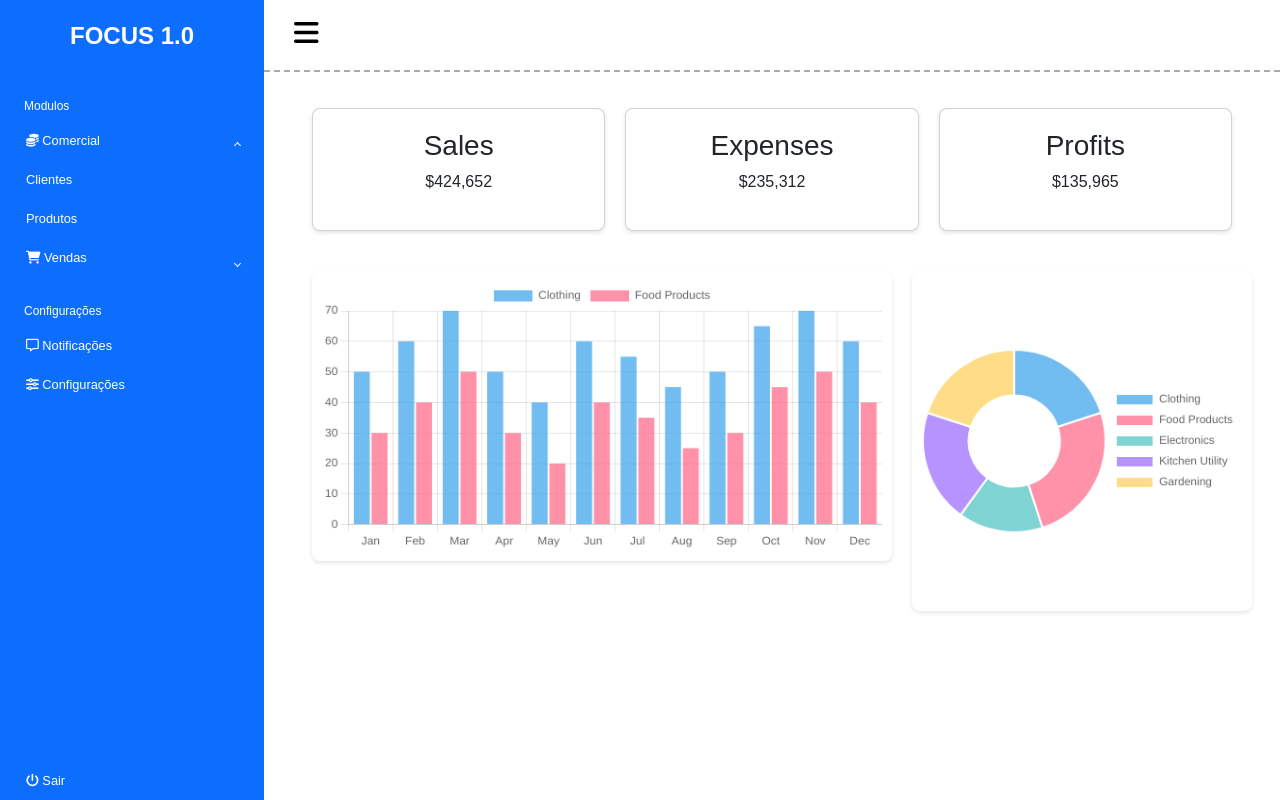
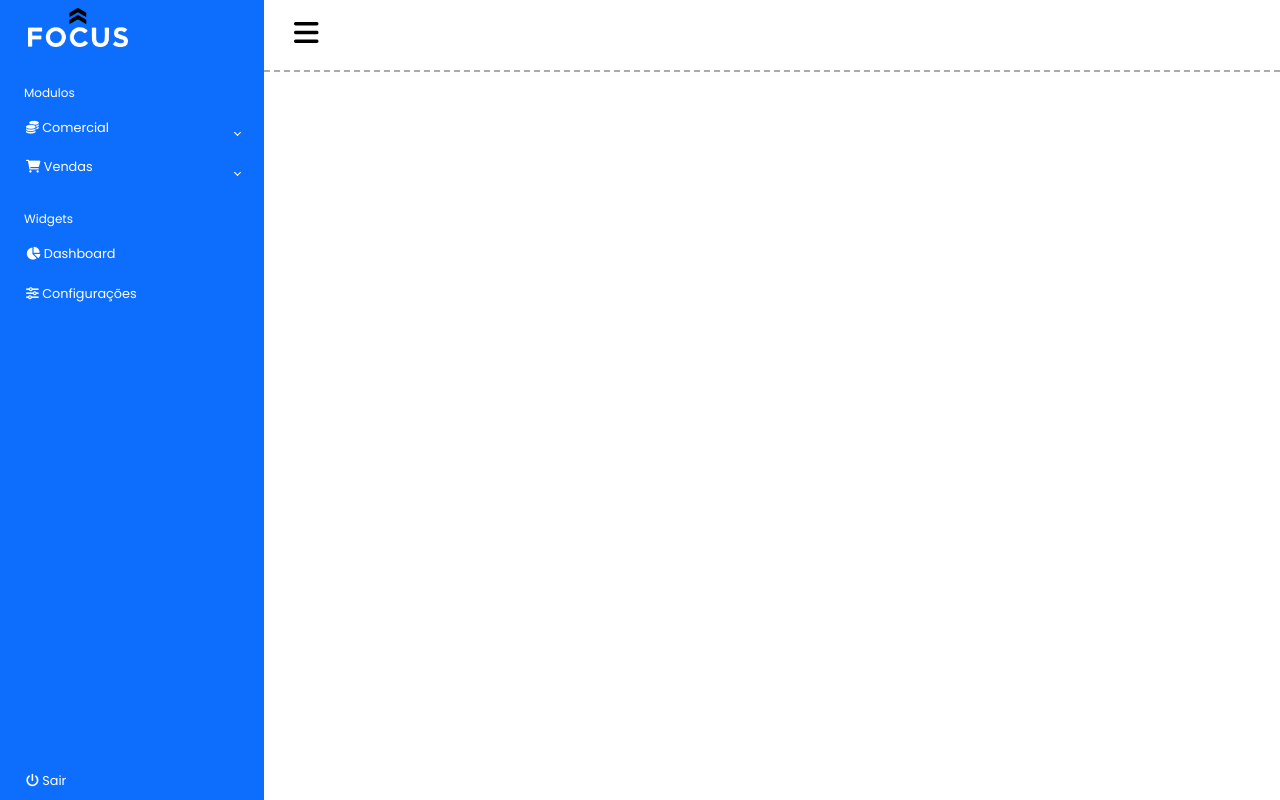
Before and after one commit to sergiodsiqueira/unimar, a PHP site: page /projeto/menu.php in a window 1280 px wide, after a click on "Comercial". Run offline with PHP 8.4, Linux system fonts and the light colour scheme.

Commit message:
Add Clientes
Listagem de Clientes
Menu Funcional

```diff
--- /dev/null
+++ b/dashboard.css
@@ -0,0 +1,34 @@
+@import url('https://fonts.googleapis.com/css2?family=Poppins:ital,wght@0,100;0,200;0,300;0,400;0,500;0,600;0,700;0,800;0,900;1,100;1,200;1,300;1,400;1,500;1,600;1,700;1,800;1,900&display=swap');
+
+body {
+    font-family: 'Poppins', sans-serif;
+}
+
+.dashboard {
+  display: grid;
+  grid-template-columns: repeat(3, 1fr);
+  gap: 20px;
+  padding: 20px;
+}
+
+.card {
+  background: #fff;
+  padding: 20px;
+  border-radius: 8px;
+  box-shadow: 0 2px 4px rgba(0, 0, 0, 0.1);
+  text-align: center;
+}
+
+.chart-container {
+  display: grid;
+  grid-template-columns: 2fr 1fr;
+  gap: 20px;
+  padding: 20px;
+}
+
+canvas {
+  background: #fff;
+  border-radius: 8px;
+  box-shadow: 0 2px 4px rgba(0, 0, 0, 0.1);
+  padding: 10px;
+}
--- a/dashboard.php
+++ b/dashboard.php
@@ -1,57 +1,15 @@
-<!DOCTYPE html>
-<html lang="en">
-<head>
-    <meta charset="UTF-8">
-    <meta name="viewport" content="width=device-width, initial-scale=1.0">
-    <title>Dashboard</title>
-    <script src="https://cdn.jsdelivr.net/npm/chart.js"></script>
-    <style>
-        body {
-            font-family: Arial, sans-serif;
-            margin: 0;
-            padding: 0;
-            background-color: #f4f6f9;
-        }
-        .dashboard {
-            display: grid;
-            grid-template-columns: repeat(3, 1fr);
-            gap: 20px;
-            padding: 20px;
-        }
-        .card {
-            background: #fff;
-            padding: 20px;
-            border-radius: 8px;
-            box-shadow: 0 2px 4px rgba(0, 0, 0, 0.1);
-            text-align: center;
-        }
-        .chart-container {
-            display: grid;
-            grid-template-columns: 2fr 1fr;
-            gap: 20px;
-            padding: 20px;
-        }
-        canvas {
-            background: #fff;
-            border-radius: 8px;
-            box-shadow: 0 2px 4px rgba(0, 0, 0, 0.1);
-            padding: 10px;
-        }
-    </style>
-</head>
-<body>
 <div class="dashboard">
     <div class="card">
-            <h3>Sales</h3>
-            <p>$424,652</p>
+        <h3>Pré pedidos</h3>
+        <p>R$ 424,65</p>
     </div>
     <div class="card">
-            <h3>Expenses</h3>
-            <p>$235,312</p>
+        <h3>Pedidos Efetivados</h3>
+        <p>R$ 235,31</p>
     </div>
     <div class="card">
-            <h3>Profits</h3>
-            <p>$135,965</p>
+        <h3>Faturados</h3>
+        <p>R$ 135,96</p>
     </div>
 </div>
 <div class="chart-container">
@@ -63,61 +21,5 @@
     </div>
 </div>
 
-    <script>
-        // Gráfico de vendas mensais
-        const ctx1 = document.getElementById('monthlySales').getContext('2d');
-        new Chart(ctx1, {
-            type: 'bar',
-            data: {
-                labels: ['Jan', 'Feb', 'Mar', 'Apr', 'May', 'Jun', 'Jul', 'Aug', 'Sep', 'Oct', 'Nov', 'Dec'],
-                datasets: [
-                    {
-                        label: 'Clothing',
-                        data: [50, 60, 70, 50, 40, 60, 55, 45, 50, 65, 70, 60],
-                        backgroundColor: 'rgba(54, 162, 235, 0.7)'
-                    },
-                    {
-                        label: 'Food Products',
-                        data: [30, 40, 50, 30, 20, 40, 35, 25, 30, 45, 50, 40],
-                        backgroundColor: 'rgba(255, 99, 132, 0.7)'
-                    }
-                ]
-            },
-            options: {
-                responsive: true,
-                plugins: {
-                    legend: { position: 'top' }
-                },
-                scales: {
-                    y: { beginAtZero: true }
-                }
-            }
-        });
-
-        // Gráfico de vendas por departamento
-        const ctx2 = document.getElementById('departmentSales').getContext('2d');
-        new Chart(ctx2, {
-            type: 'doughnut',
-            data: {
-                labels: ['Clothing', 'Food Products', 'Electronics', 'Kitchen Utility', 'Gardening'],
-                datasets: [{
-                    data: [20, 25, 15, 20, 20],
-                    backgroundColor: [
-                        'rgba(54, 162, 235, 0.7)',
-                        'rgba(255, 99, 132, 0.7)',
-                        'rgba(75, 192, 192, 0.7)',
-                        'rgba(153, 102, 255, 0.7)',
-                        'rgba(255, 205, 86, 0.7)'
-                    ]
-                }]
-            },
-            options: {
-                responsive: true,
-                plugins: {
-                    legend: { position: 'right' }
-                }
-            }
-        });
-    </script>
-</body>
-</html>
+<script src="https://cdn.jsdelivr.net/npm/chart.js"></script>
+<script src="dashboard.js"></script>
--- a/login.css
+++ b/login.css
@@ -1,3 +1,9 @@
+@import url('https://fonts.googleapis.com/css2?family=Poppins:ital,wght@0,100;0,200;0,300;0,400;0,500;0,600;0,700;0,800;0,900;1,100;1,200;1,300;1,400;1,500;1,600;1,700;1,800;1,900&display=swap');
+
+body {
+    font-family: 'Poppins', sans-serif;
+}
+
 * {
   margin: 0;
   padding: 0;
--- a/menu.css
+++ b/menu.css
@@ -1,7 +1,7 @@
-@import url('https://fonts.googleapis.com/css?family=Roboto:300,400,500,700&display=swap');
+@import url('https://fonts.googleapis.com/css2?family=Poppins:ital,wght@0,100;0,200;0,300;0,400;0,500;0,600;0,700;0,800;0,900;1,100;1,200;1,300;1,400;1,500;1,600;1,700;1,800;1,900&display=swap');
 
 body {
-    font-family: 'Roboto', sans-serif;
+    font-family: 'Poppins', sans-serif;
 }
 
 h1 {
@@ -58,25 +58,25 @@
 }
 
 .sidebar-logo {
-    padding: 1.15rem 1.5rem;
-    text-align: center;
+  padding: 0.5rem 0.5rem;
+  text-align: left;
+  margin-left: 20px;
+  height: 60px;
 }
 
-.sidebar-logo a {
-    color: #FFF;
-    font-weight: 800;
-    font-size: 1.5rem;
+.logo-menu {
+    width: 100px;
 }
 
 .sidebar-header {
-    color: #FFF;
-    font-size: .75rem;
-    padding: 1.5rem 1.5rem .375rem;
+  color: #fff;
+  font-size: 0.75rem;
+  padding: 1.5rem 1.5rem 0.375rem;
 }
 
 a.sidebar-link {
-    padding: .625rem 1.625rem;
-    color: #FFF;
+  padding: 0.625rem 1.625rem;
+  color: #fff;
   position: relative;
   transition: all 0.35s;
   display: block;
@@ -87,28 +87,25 @@
   background-color: #f9f6f630;
 }
 
-.sidebar-link[data-bs-toggle="collapse"]::after {
+.sidebar-link[data-bs-toggle='collapse']::after {
   border: solid;
-    border-width: 0 .075rem .075rem 0;
-    content: "";
+  border-width: 0 0.075rem 0.075rem 0;
+  content: '';
   display: inline-block;
   padding: 2px;
   position: absolute;
   right: 1.5rem;
   top: 1.4rem;
   transform: rotate(-135deg);
-    transition: all .2s ease-out;
+  transition: all 0.2s ease-out;
 }
 
-.sidebar-link[data-bs-toggle="collapse"].collapsed::after {
+.sidebar-link[data-bs-toggle='collapse'].collapsed::after {
   transform: rotate(45deg);
-    transition: all .2s ease-out;
+  transition: all 0.2s ease-out;
 }
 
-/* Screen size less than 768px */
-
-@media (max-width:768px) {
-
+@media (max-width: 768px) {
   .sidebar-toggle {
     margin-left: -264px;
   }
--- a/menu.php
+++ b/menu.php
@@ -8,18 +8,23 @@
     <link rel="icon" type="image/x-icon" href="./assets/img/favicon.ico">
     <title>ERP Focus</title>
 
+    <!-- Libs -->
     <link href="https://cdnjs.cloudflare.com/ajax/libs/font-awesome/6.0.0/css/all.min.css" rel="stylesheet" />
     <link href="https://cdn.jsdelivr.net/npm/bootstrap@5.3.3/dist/css/bootstrap.min.css" rel="stylesheet"
         integrity="sha384-QWTKZyjpPEjISv5WaRU9OFeRpok6YctnYmDr5pNlyT2bRjXh0JMhjY6hW+ALEwIH" crossorigin="anonymous">
-    <link rel="stylesheet" href="menu.css">
+
+    <!-- Styles -->
+    <link href="menu.css" rel="stylesheet" />
+    <link href="dashboard.css" rel="stylesheet" />
 </head>
 
 <body>
+
     <div class="d-flex">
         <!-- Sidebar -->
         <aside id="sidebar" class="sidebar-toggle">
             <div class="sidebar-logo">
-                <a href="#">FOCUS 1.0</a>
+                <img src="http://localhost/projeto/assets/img/logo_pb.png" class="logo-menu" alt="Logotipo Focus">
             </div>
             <!-- Sidebar Navigation -->
             <ul class="sidebar-nav p-0">
@@ -34,10 +39,10 @@
                     </a>
                     <ul id="comercial" class="sidebar-dropdown list-unstyled collapse" data-bs-parent="#sidebar">
                         <li class="sidebar-item">
-                            <a href="#" class="sidebar-link">Clientes</a>
+                            <a href="/projeto/clientes.php" class="sidebar-link">Clientes</a>
                         </li>
                         <li class="sidebar-item">
-                            <a href="#" class="sidebar-link">Produtos</a>
+                            <a href="/projeto/produtos.php" class="sidebar-link">Produtos</a>
                         </li>
                     </ul>
                 </li>
@@ -49,24 +54,24 @@
                     </a>
                     <ul id="vendas" class="sidebar-dropdown list-unstyled collapse" data-bs-parent="#sidebar">
                         <li class="sidebar-item">
-                            <a href="#" class="sidebar-link">Pedidos</a>
+                            <a href="/projeto/pedidos.php" class="sidebar-link">Pedidos</a>
                         </li>
                         <li class="sidebar-item">
-                            <a href="#" class="sidebar-link">Faturamento</a>
+                            <a href="/projeto/faturamento.php" class="sidebar-link">Faturamento</a>
                         </li>
                     </ul>
                 </li>
                 <li class="sidebar-header">
-                    Configurações
+                    Widgets
                 </li>
                 <li class="sidebar-item">
-                    <a href="#" class="sidebar-link">
-                        <i class="fa-regular fa-message"></i>
-                        <span>Notificações</span>
+                    <a href="/projeto/home.php" class="sidebar-link">
+                        <i class="fa-solid fa-chart-pie"></i>
+                        <span>Dashboard</span>
                     </a>
                 </li>
                 <li class="sidebar-item">
-                    <a href="#" class="sidebar-link">
+                    <a href="/projeto/configuracoes.php" class="sidebar-link">
                         <i class="fa-solid fa-sliders"></i>
                         <span>Configurações</span>
                     </a>
@@ -81,6 +86,7 @@
             </div>
         </aside>
         <!-- Sidebar Ends -->
+
         <!-- Main Component -->
         <div class="main">
             <nav class="navbar navbar-expand">
@@ -88,17 +94,3 @@
                     <i class="fa-solid fa-bars"></i>
                 </button>
             </nav>
-            <main class="p-3">
-                <div class="container-fluid">
-                    <?php include_once 'dashboard.php'; ?>
-                </div>
-            </main>
-        </div>
-    </div>
-    <script src="menu.js"></script>
-    <script src="https://cdn.jsdelivr.net/npm/bootstrap@5.3.3/dist/js/bootstrap.bundle.min.js"
-        integrity="sha384-YvpcrYf0tY3lHB60NNkmXc5s9fDVZLESaAA55NDzOxhy9GkcIdslK1eN7N6jIeHz"
-        crossorigin="anonymous"></script>
-</body>
-
-</html>
```
Also changed, not shown: api/clientes/listar.php (added, +26 -0 lines), api/login.php (renamed from assets/dao_login.php, +7 -2 lines), clientes.php (added, +52 -0 lines), configuracoes.php (added, +19 -0 lines), dashboard.js (added, +66 -0 lines), faturamento.php (added, +19 -0 lines), home.php (added, +19 -0 lines), login.php (+9 -7 lines), pedidos.php (added, +19 -0 lines), produtos.php (added, +19 -0 lines), api/connection.php (renamed from assets/connection.php), tabelas.sql (renamed from assets/Tabelas.sql). Lines whose indentation alone changed are shown as unchanged.
